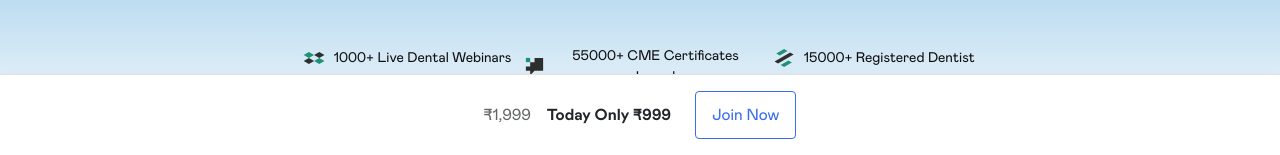
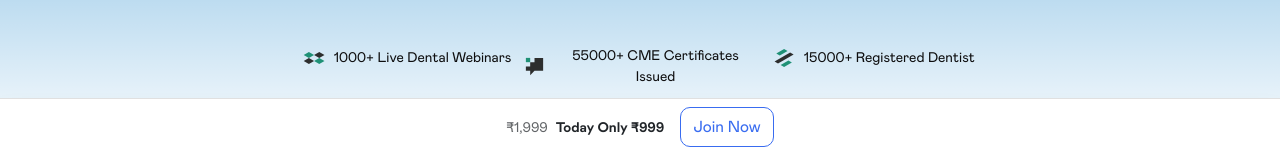
Before and after one commit to Kuldeeppanwar007/dentistchannel.online, a plain HTML site: page index.html in a window 1280 px wide. Shown: the part 645-800 px from the top of the page. Drawn offline with Linux system fonts and the light colour scheme; no server answers; grey boxes are pictures that could not be loaded; files whose address does not match are found by name.

Commit message:
fix footer

```diff
--- a/index.html
+++ b/index.html
@@ -2938,14 +2938,14 @@ roof | Dentist Channel Online | Healthy Smiles, Wealthy Lives">
     </footer>
 
     <!-- Sticky Footer CTA -->
-    <div class="sticky-bottom bg-white dark:bg-gray-900 py-2 border-top shadow-lg" style="z-index: 1000; position: fixed; bottom: 0; width: 100%;">
+    <div class="sticky-bottom bg-white dark:bg-gray-900 py-1 border-top shadow-lg" style="z-index: 1000; position: fixed; bottom: 0; width: 100%;">
         <div class="container">
-            <div class="hstack justify-center items-center gap-3">
-                <div class="hstack gap-2 text-dark dark:text-white">
-                    <span class="text-decoration-line-through opacity-70">₹1,999</span>
-                    <span class="fw-bold">Today Only ₹999</span>
+            <div class="hstack justify-center items-center gap-2">
+                <div class="hstack gap-1 text-dark dark:text-white">
+                    <span class="fs-7 text-decoration-line-through opacity-70">₹1,999</span>
+                    <span class="fs-7 fw-bold">Today Only ₹999</span>
                 </div>
-                <a href="#" class="btn btn-md btn-primary rounded-1">Join Now</a>
+                <a href="#" class="btn btn-sm btn-primary" style="border-radius: 10px;">Join Now</a>
             </div>
         </div>
     </div>
```
